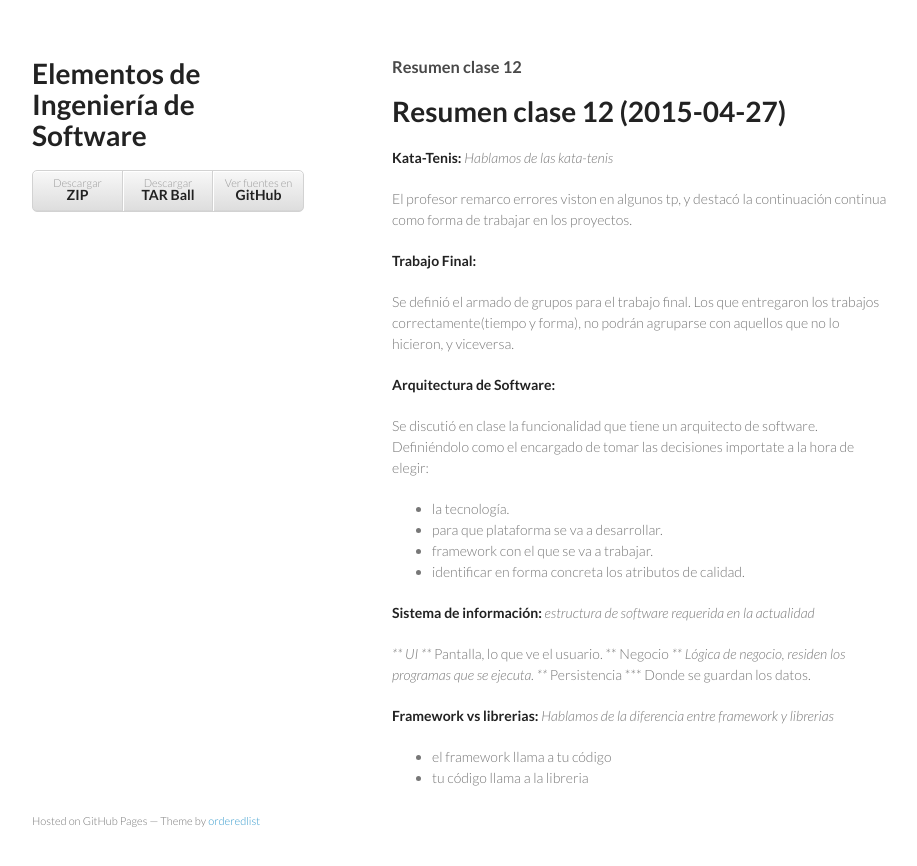
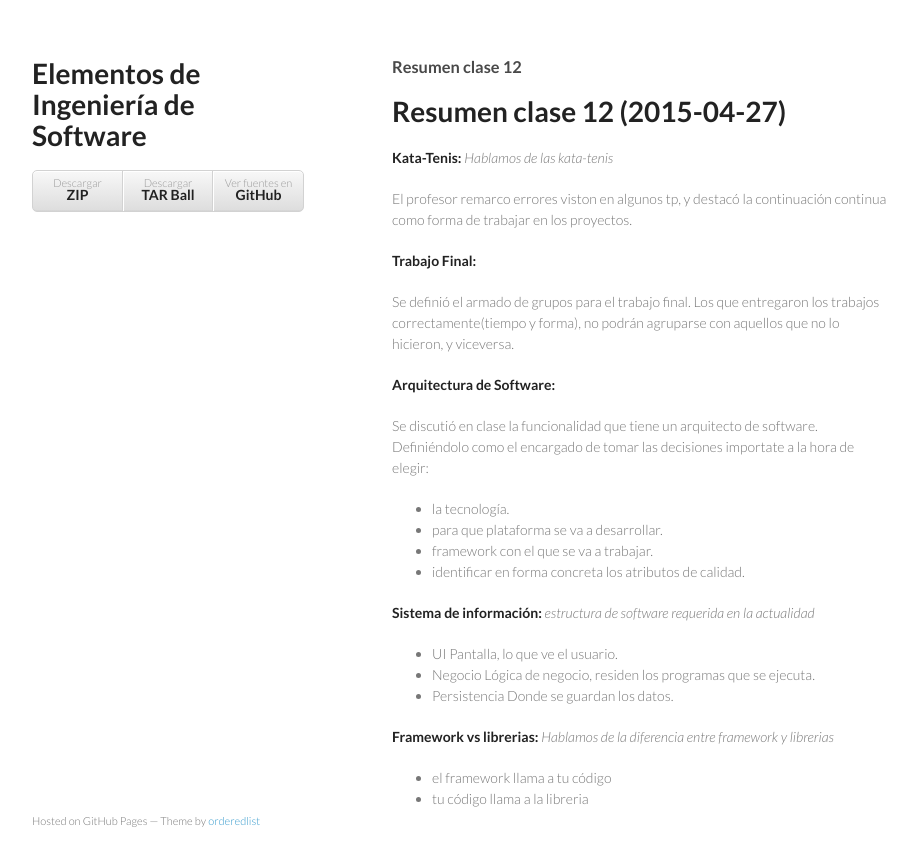
Before and after one commit to SoftwareEngineeringUNQ/bitacora, a Jekyll site: the page built from _posts/2015-04-27-resumen-clase-12.md, in a window 1280 px wide. Shown: the top 866 px of the page, without its empty margins (178-1095 px from the left). Built offline with Jekyll 4.4.1, drawn with Linux system fonts in a browser that asks for light colours.

```diff
--- a/_posts/2015-04-27-resumen-clase-12.md
+++ b/_posts/2015-04-27-resumen-clase-12.md
@@ -31,9 +31,9 @@ Definiéndolo como el encargado de tomar las decisiones importate a la hora de e
 **Sistema de información:**
 *estructura de software requerida en la actualidad*
 
-*** UI *** Pantalla, lo que ve el usuario.
-** Negocio ***  Lógica de negocio, residen los programas que se ejecuta.
-*** Persistencia ***  Donde se guardan los datos.
+* UI  Pantalla, lo que ve el usuario.
+* Negocio Lógica de negocio, residen los programas que se ejecuta.
+* Persistencia  Donde se guardan los datos.
 
 **Framework vs librerias:**
 *Hablamos de la diferencia entre framework y librerias*
```
